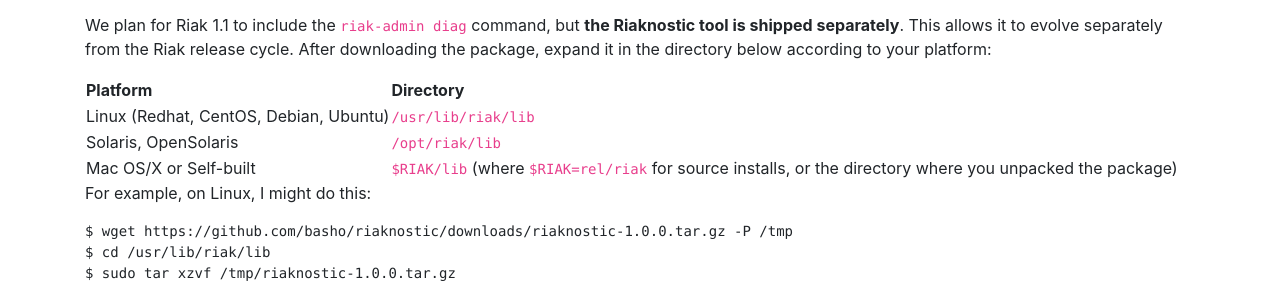
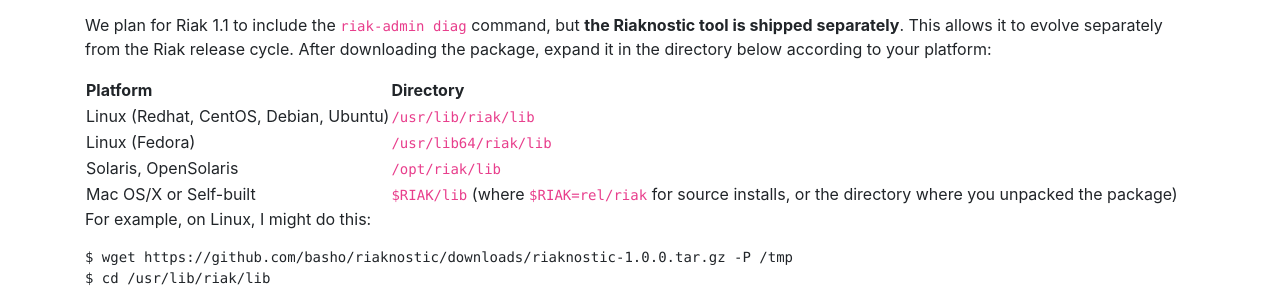
Before and after one commit to basho/riaknostic, a plain HTML site: page priv/index.html in a window 1280 px wide. Shown: the part 687-979 px from the top of the page. Drawn offline with nearby package versions, Linux system fonts and the light colour scheme.

Commit message:
Fedora installs Riak libraries to /usr/lib64. Closes #18

```diff
--- a/priv/index.html
+++ b/priv/index.html
@@ -62,6 +62,10 @@
                 <tr>
                   <td>Linux (Redhat, CentOS, Debian, Ubuntu)</td>
                   <td><code>/usr/lib/riak/lib</code></td>
+                </tr>
+                <tr>
+                  <td>Linux (Fedora)</td>
+                  <td><code>/usr/lib64/riak/lib</code></td>
                 </tr>
                 <tr>
                   <td>Solaris, OpenSolaris</td>
```
